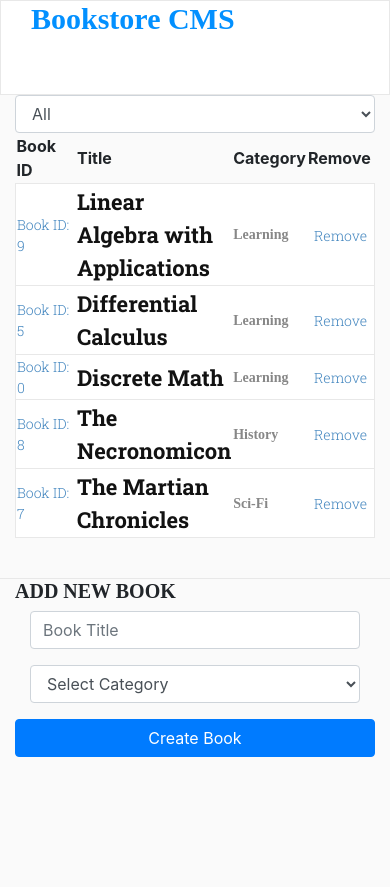
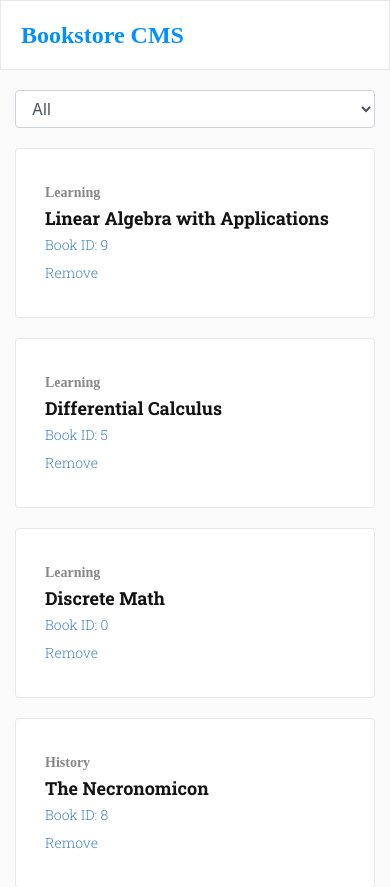
Before and after one commit to oscardelalanza/book-store, a React (Create React App) app: page / in a window 390 px wide. Shown: the top 887 px of the page. Before the commit the page ends 844 px from the top, so only its background shows below. Built offline with nearby package versions, Linux system fonts and the light colour scheme; a web font is replaced by a local one.

Commit message:
media query

```diff
--- a/src/assets/css/app.css
+++ b/src/assets/css/app.css
@@ -55,4 +55,61 @@ header {
 .books-form .title-form {
   font-family: Montserrat, serif;
   font-size: 20px;
-  font-weight: bold;}
+  font-weight: bold;
+  color: #888; }
+
+@media screen and (max-width: 767px) {
+  body {
+    box-sizing: border-box; }
+  header {
+    display: flex;
+    align-items: center;
+    height: 70px;
+    margin-bottom: 20px; }
+    header .container {
+      margin: 20px;
+      padding: 0; }
+      header .container .title {
+        margin: 0;
+        padding: 0;
+        font-size: 24px; }
+  .books-list {
+    width: 100%;
+    display: flex;
+    flex-wrap: wrap;
+    padding-bottom: 20px; }
+    .books-list .filter {
+      width: 100%; }
+  thead tr {
+    display: none; }
+  .book {
+    display: flex;
+    flex-wrap: wrap;
+    margin-top: 20px; }
+    .book .category {
+      order: 1;
+      font-size: 14px !important; }
+    .book .title {
+      order: 2;
+      font-size: 18px !important; }
+    .book .id, .books-list .book .remove button {
+      order: 3;
+      font-size: 14px !important; }
+    .book .remove {
+      order: 4; }
+      .book .remove button {
+        padding: 5px 0 5px 0;
+        font-size: 14px !important; }
+  .books-form {
+    width: 100%;
+    padding: 0; }
+    .books-form .title-form {
+      font-size: 18px !important;
+      margin: 20px;
+      padding: 0; }
+    .books-form .form-group {
+      width: 100%;
+      margin-bottom: 20px; }
+    .books-form input[type='submit'] {
+      width: 100%;
+      margin: 0 15px 20px 15px; } }
```
